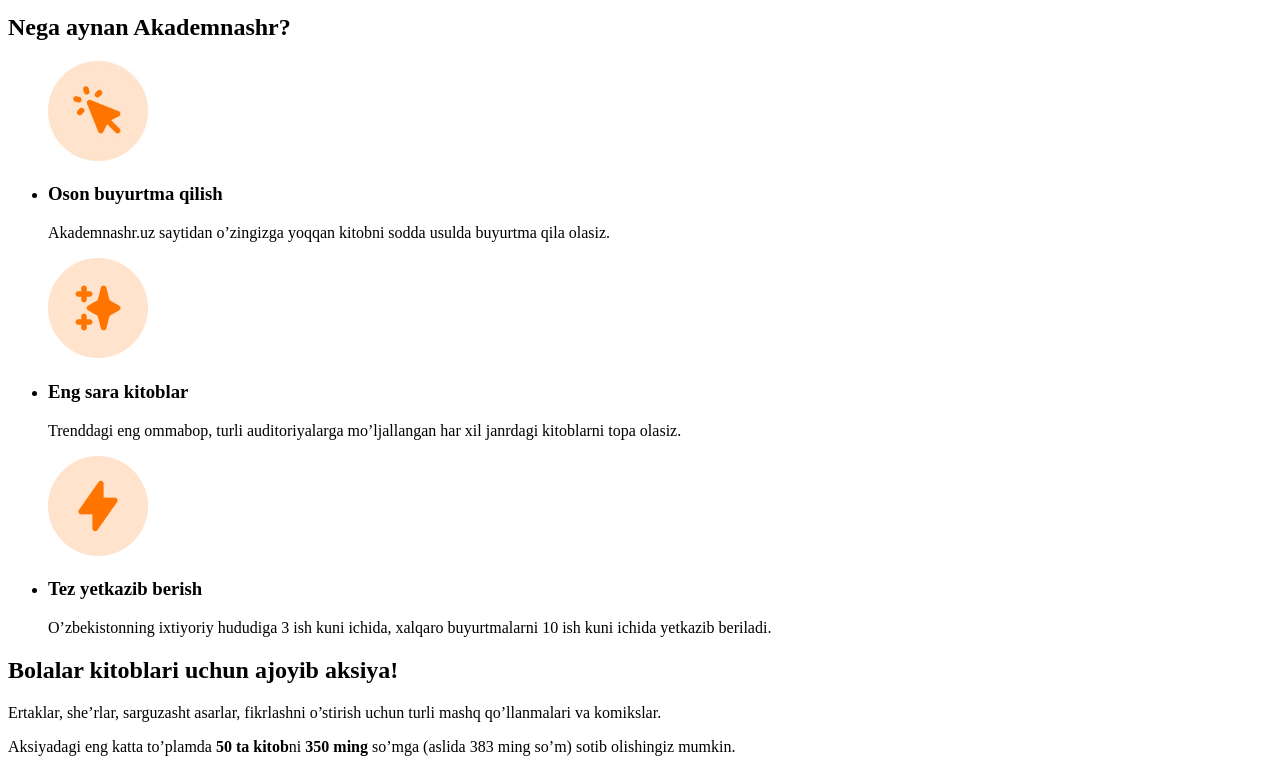
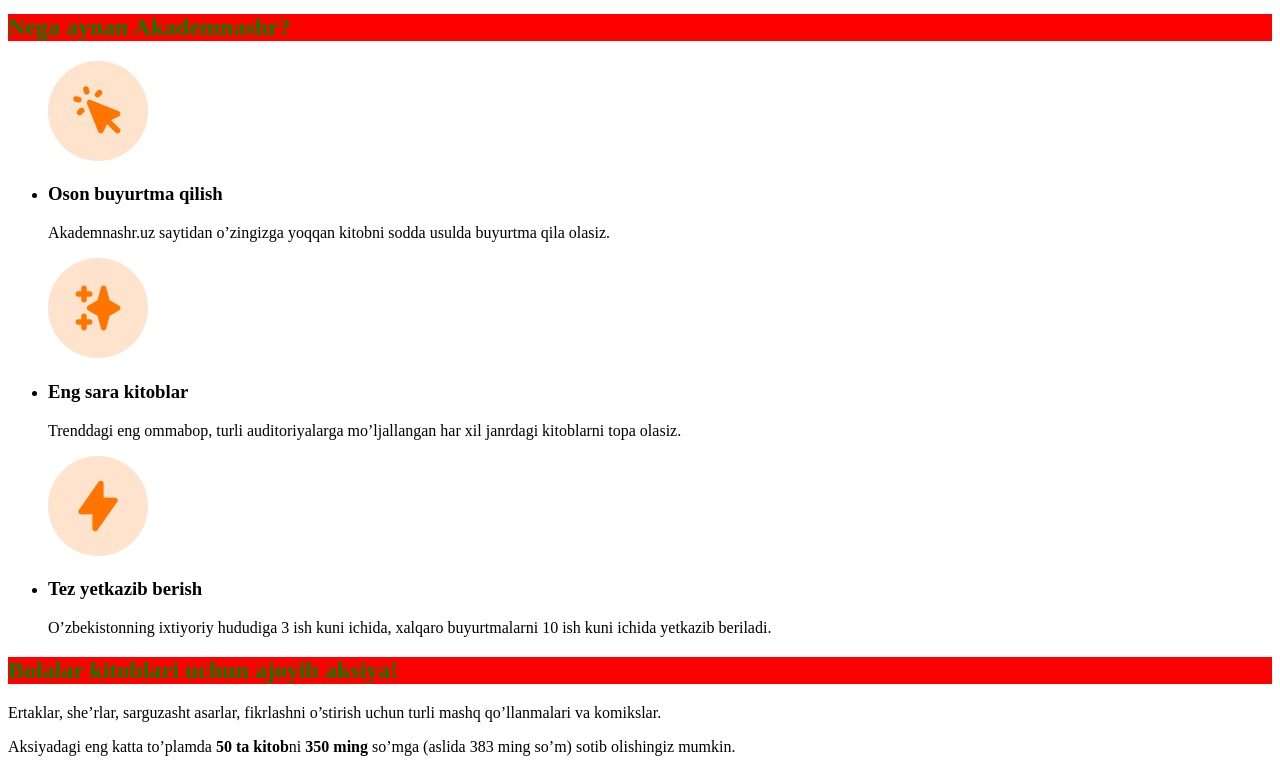
Before and after one commit to User9725/001-html-fundamentals, a plain HTML site: page index.html in a window 1280 px wide. Shown: the part 197-966 px from the top of the page. Drawn offline with Linux system fonts and the light colour scheme.

Commit message:
new styles

```diff
--- /dev/null
+++ b/css/styles.css
@@ -0,0 +1,4 @@
+h2 {
+  background-color: red;
+  color: green;
+}
--- a/index.html
+++ b/index.html
@@ -4,7 +4,7 @@
   <meta charset="UTF-8">
   <meta name="viewport" content="width=device-width, initial-scale=1.0">
   <title>Bosh sahifa - Akademnashr promo sayt</title>
-
+<link rel="stylesheet" href="css/styles.css">
 </head>
 <body>
   <header>
```
